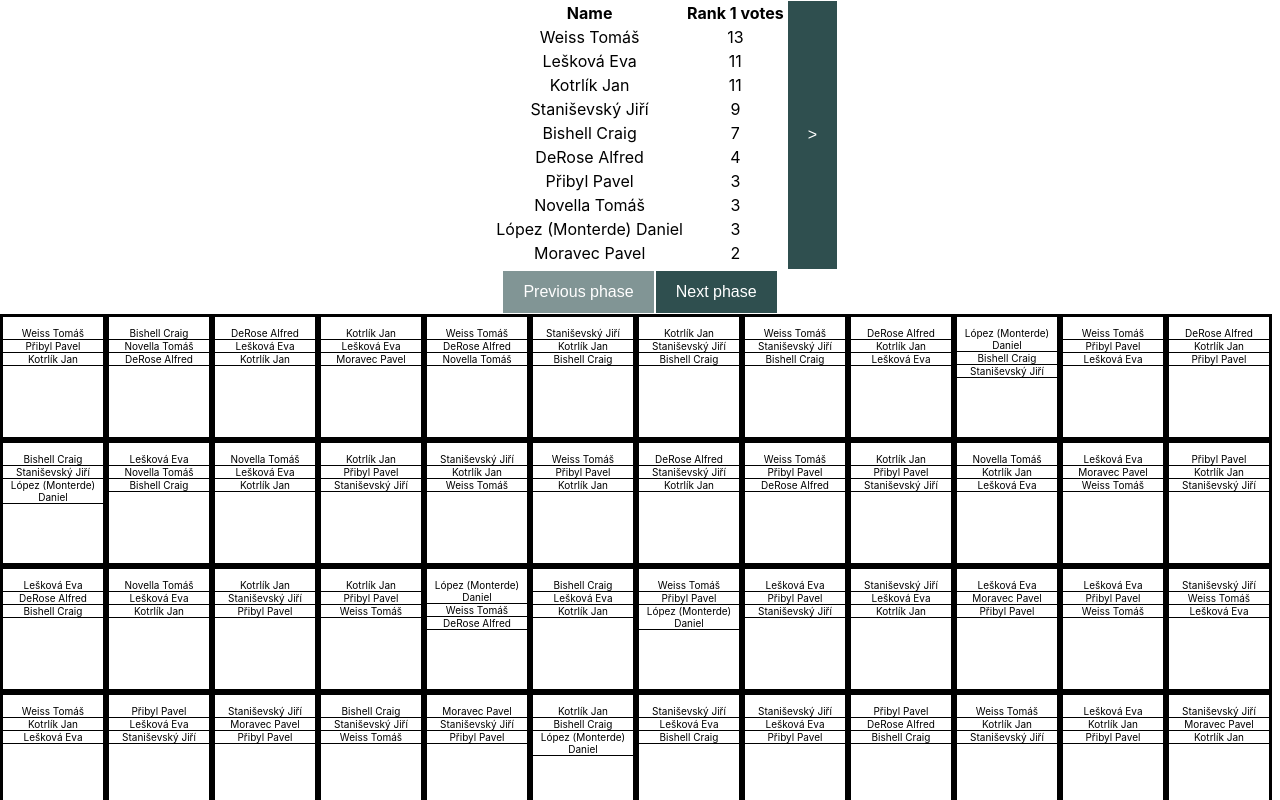
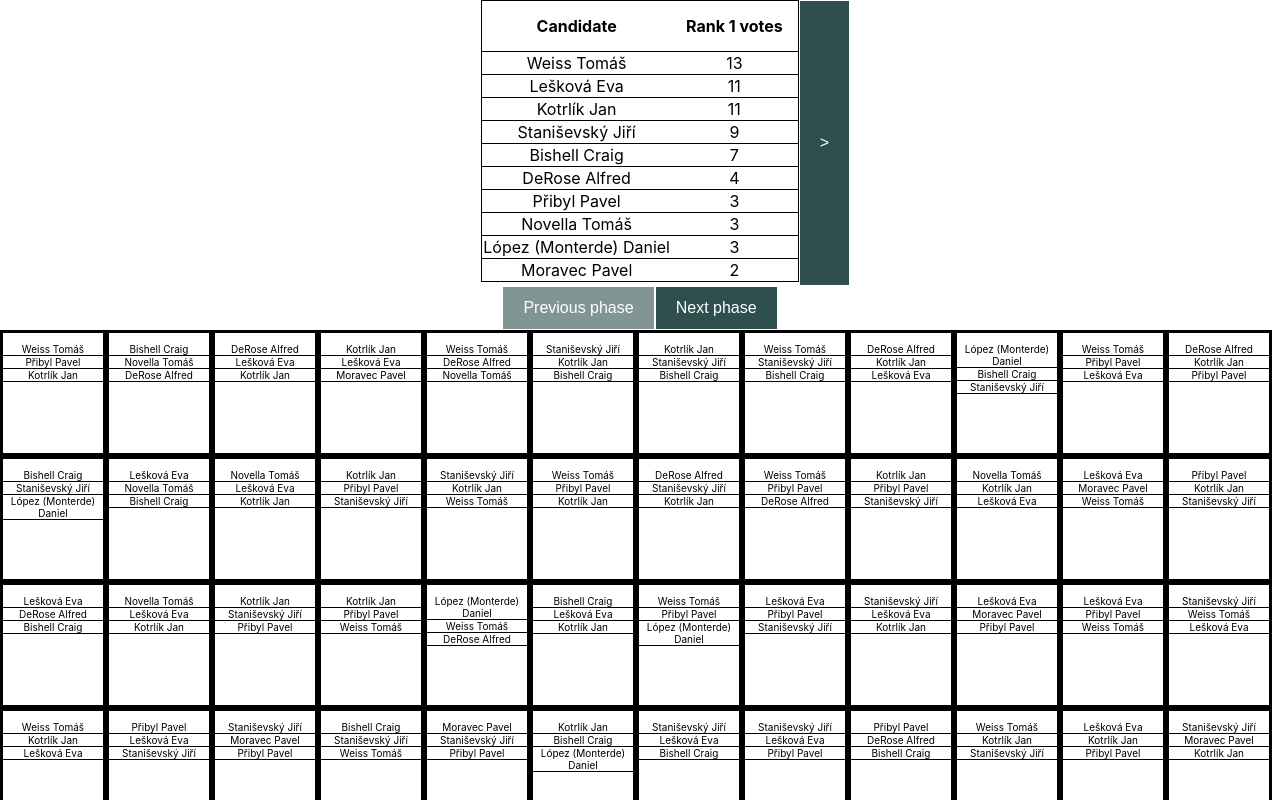
Before and after one commit to dlopezm/election-visualizer, a React (Create React App) app: page / in a window 1280 px wide. Shown: the top 800 px of the page. Built offline with nearby package versions, Linux system fonts and the light colour scheme.

Commit message:
Improve table styling

```diff
--- a/src/components/CandidateTable.tsx
+++ b/src/components/CandidateTable.tsx
@@ -35,7 +35,7 @@ export class CandidateTable extends React.Component<Props, State> {
                 <table className="candidateTable">
                     <FlipMove>
                         <tr>
-                            <th>Name</th>
+                            <th>Candidate</th>
                             {votesToRender.map((index) => (
                                 <th key={index}>{`Rank ${index + 1} votes`}</th>
                             ))}
--- a/src/components/components.css
+++ b/src/components/components.css
@@ -65,3 +65,16 @@ button:disabled {
     top: 0;
     height: 100%;
 }
+
+table {
+    border-collapse: collapse;
+}
+
+tr {
+    border: 1px solid black;
+    padding: 15px;
+}
+
+th {
+    padding: 15px;
+}
```
